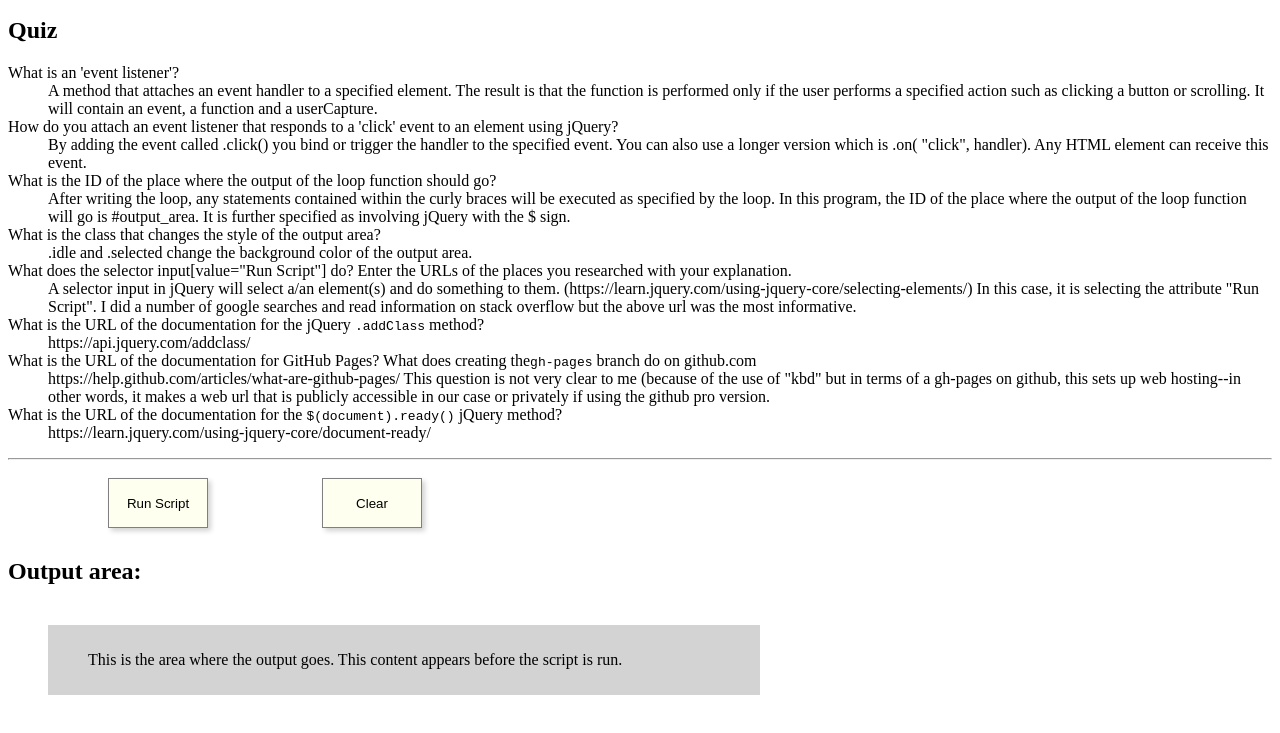
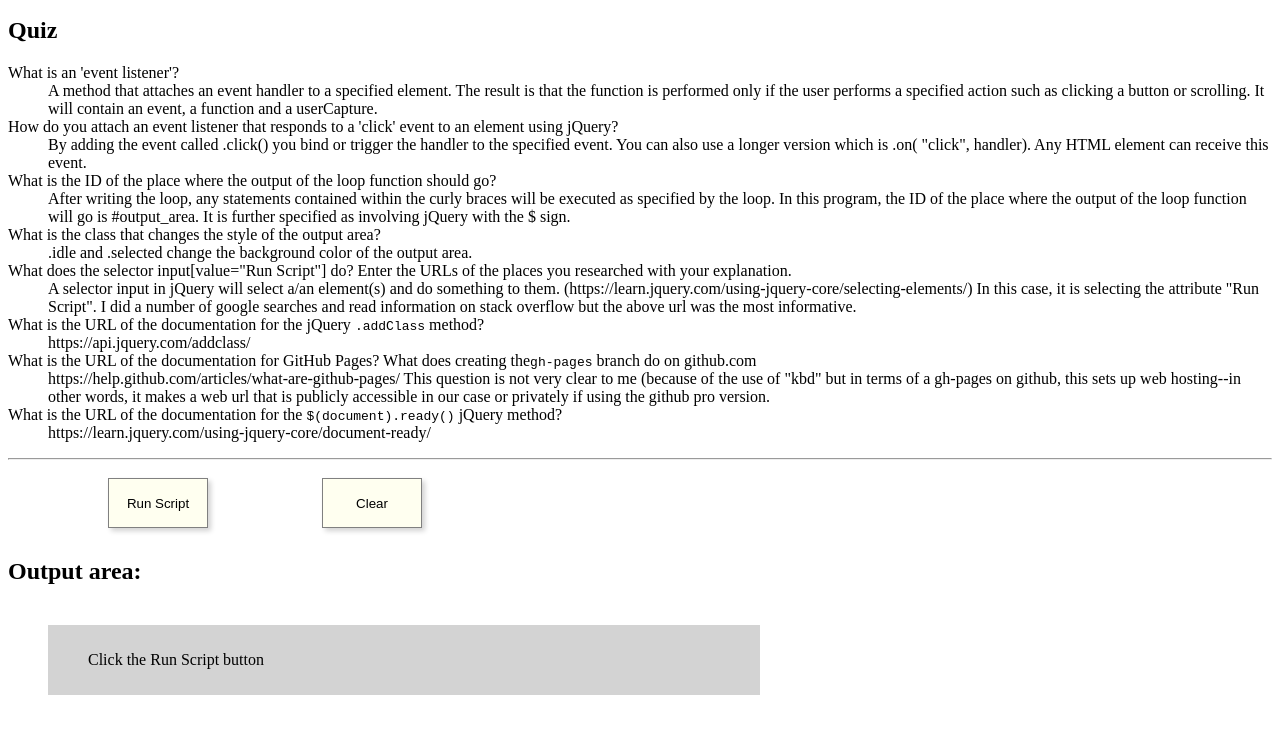
Before and after one commit to CelticCoffee/projectThree, a plain HTML site: page index.html in a window 1280 px wide. Both pictures are taken after a click on the button "Clear". Shown: the part 87-820 px from the top of the page. Drawn offline with nearby package versions, Linux system fonts and the light colour scheme.

Commit message:
added functional clear button

```diff
--- a/index.html
+++ b/index.html
@@ -63,7 +63,12 @@
         });
 
         // attach an event listener to the Clear button here
-
+        $('input[value="Clear"]').click( function() {
+          console.log('Caught a "Clear" click event.');
+            $("#output_area").removeClass( 'selected');
+            output_html="<p>Click the Run Script button</p>";
+            $("#output_area").html(output_html);
+       });
       }); // end of $(document).ready
 
       /*
```
